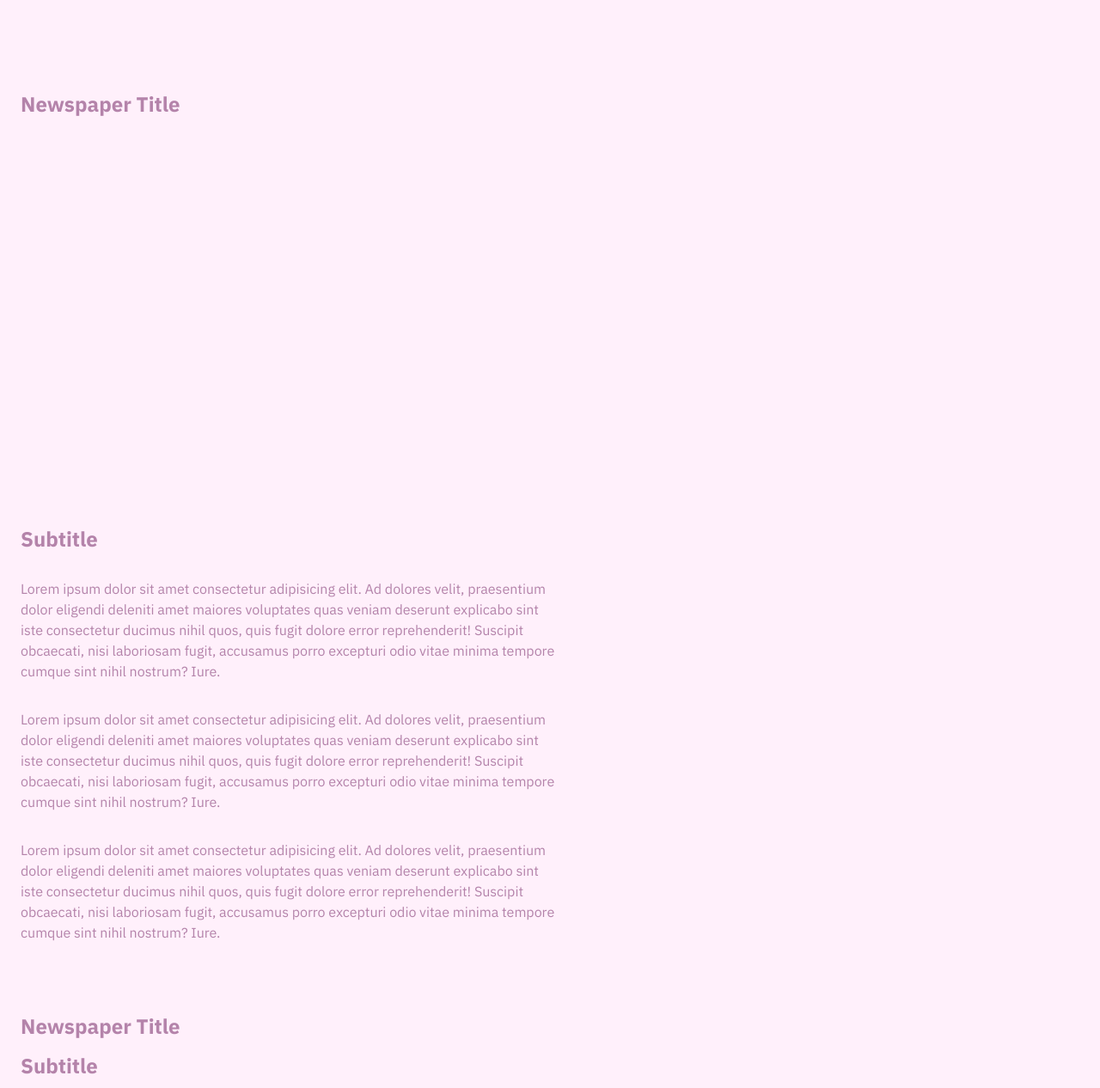
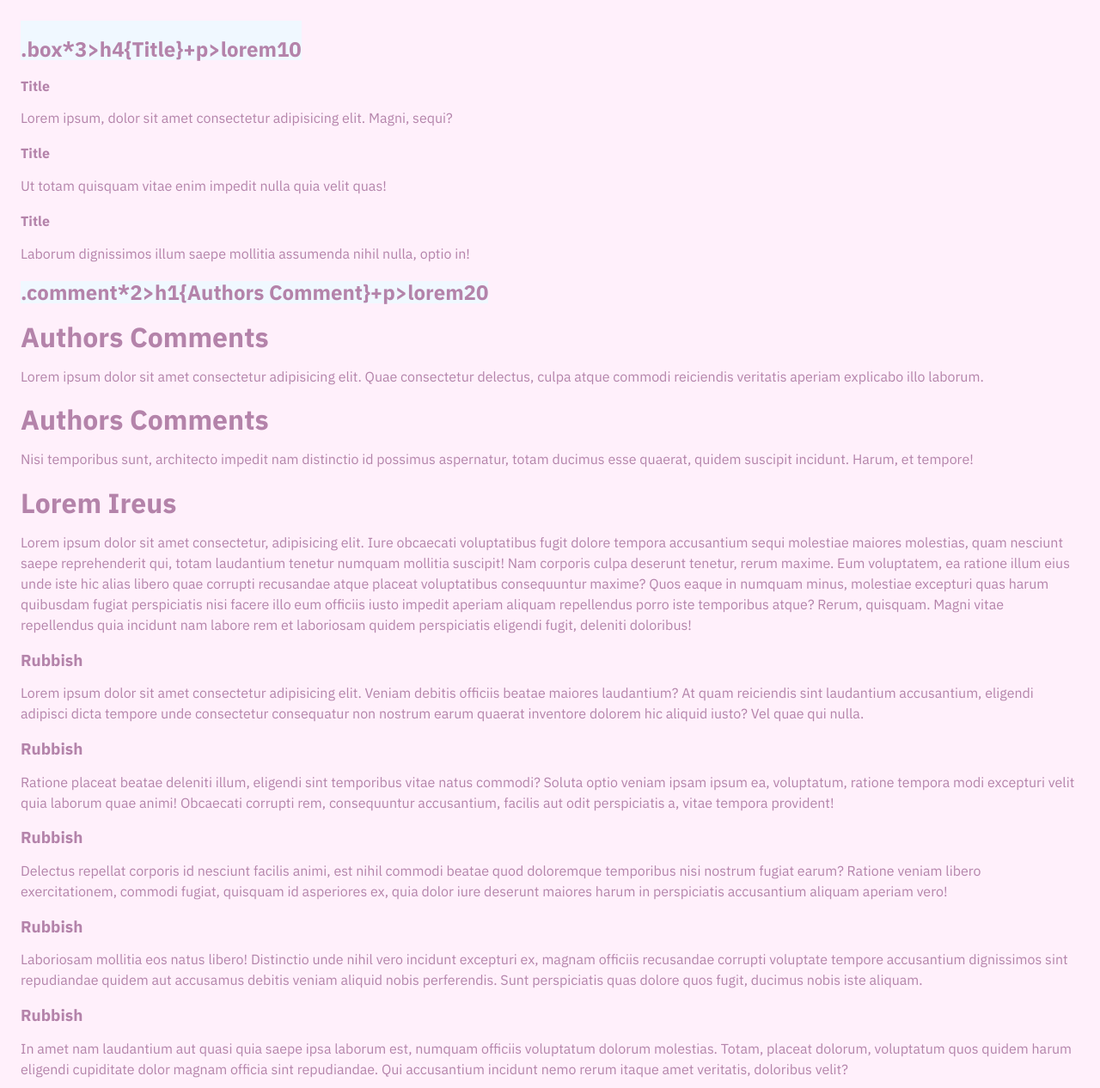
Before and after one commit to zmagdalene/Web-Design-Frameworks, a plain HTML site: page IXD_1/index.html in a window 1280 px wide. Shown: the top 1266 px of the page at 86% size. Drawn offline with Linux system fonts and the light colour scheme.

Commit message:
18th September 14:39

```diff
--- a/IXD_1/css/style.css
+++ b/IXD_1/css/style.css
@@ -136,3 +136,16 @@ article>* {
 p {
 	--flow-space: 2em;
 }
+
+.flex {
+	display: flex;
+}
+
+.instruction {
+	background-color: aliceblue;
+	width: fit-content;
+}
+
+.just-cont {
+	justify-content: center;
+}
--- a/IXD_1/index.html
+++ b/IXD_1/index.html
@@ -1,5 +1,6 @@
 <!doctype html>
 <html lang="en">
+
 <head>
 	<meta charset="UTF-8" />
 	<meta name="viewport" content="width=device-width, initial-scale=1.0" />
@@ -8,13 +9,92 @@
 	<link rel="preconnect" href="https://fonts.gstatic.com" crossorigin />
 	<link rel="preconnect" href="https://fonts.googleapis.com" />
 	<link rel="preconnect" href="https://fonts.gstatic.com" crossorigin />
-		<link
-			href="https://fonts.googleapis.com/css2?family=IBM+Plex+Sans:ital,wght@0,100..700;1,100..700&display=swap"
-			rel="stylesheet"
-		/>
+	<link href="https://fonts.googleapis.com/css2?family=IBM+Plex+Sans:ital,wght@0,100..700;1,100..700&display=swap"
+		rel="stylesheet" />
 	<title>Typesetting 101</title>
 </head>
+
 <body>
+
+	<div class="instruction flex">
+		<h2>.box*3>h4{Title}+p>lorem10</h2>
+	</div>
+
+	<!-- .box*3>h4{Title}+p>lorem10 -->
+
+	<div class="box">
+		<h4>Title</h4>
+		<p>Lorem ipsum, dolor sit amet consectetur adipisicing elit. Magni, sequi?</p>
+	</div>
+	<div class="box">
+		<h4>Title</h4>
+		<p>Ut totam quisquam vitae enim impedit nulla quia velit quas!</p>
+	</div>
+	<div class="box">
+		<h4>Title</h4>
+		<p>Laborum dignissimos illum saepe mollitia assumenda nihil nulla, optio in!</p>
+	</div>
+
+	<div class="instruction">
+		<h2>.comment*2>h1{Authors Comment}+p>lorem20</h2>
+	</div>
+
+	<!-- .comment*2>h1{Authors Comment}+p>lorem20 -->
+
+	<div class="comment">
+		<h1>Authors Comments</h1>
+		<p>Lorem ipsum dolor sit amet consectetur adipisicing elit. Quae consectetur delectus, culpa atque commodi
+			reiciendis veritatis aperiam explicabo illo laborum.</p>
+	</div>
+	<div class="comment">
+		<h1>Authors Comments</h1>
+		<p>Nisi temporibus sunt, architecto impedit nam distinctio id possimus aspernatur, totam ducimus esse quaerat,
+			quidem suscipit incidunt. Harum, et tempore!</p>
+	</div>
+
+	<div class="latinText">
+		<h1>Lorem Ireus</h1>
+		<p>Lorem ipsum dolor sit amet consectetur, adipisicing elit. Iure obcaecati voluptatibus fugit dolore tempora
+			accusantium sequi molestiae maiores molestias, quam nesciunt saepe reprehenderit qui, totam laudantium
+			tenetur numquam mollitia suscipit! Nam corporis culpa deserunt tenetur, rerum maxime. Eum voluptatem, ea
+			ratione illum eius unde iste hic alias libero quae corrupti recusandae atque placeat voluptatibus
+			consequuntur maxime? Quos eaque in numquam minus, molestiae excepturi quas harum quibusdam fugiat
+			perspiciatis nisi facere illo eum officiis iusto impedit aperiam aliquam repellendus porro iste temporibus
+			atque? Rerum, quisquam. Magni vitae repellendus quia incidunt nam labore rem et laboriosam quidem
+			perspiciatis eligendi fugit, deleniti doloribus!</p>
+	</div>
+
+	<section class="group">
+		<h3>Rubbish</h3>
+		<p>Lorem ipsum dolor sit amet consectetur adipisicing elit. Veniam debitis officiis beatae maiores laudantium?
+			At quam reiciendis sint laudantium accusantium, eligendi adipisci dicta tempore unde consectetur consequatur
+			non nostrum earum quaerat inventore dolorem hic aliquid iusto? Vel quae qui nulla.</p>
+	</section>
+	<section class="group">
+		<h3>Rubbish</h3>
+		<p>Ratione placeat beatae deleniti illum, eligendi sint temporibus vitae natus commodi? Soluta optio veniam
+			ipsam ipsum ea, voluptatum, ratione tempora modi excepturi velit quia laborum quae animi! Obcaecati corrupti
+			rem, consequuntur accusantium, facilis aut odit perspiciatis a, vitae tempora provident!</p>
+	</section>
+	<section class="group">
+		<h3>Rubbish</h3>
+		<p>Delectus repellat corporis id nesciunt facilis animi, est nihil commodi beatae quod doloremque temporibus
+			nisi nostrum fugiat earum? Ratione veniam libero exercitationem, commodi fugiat, quisquam id asperiores ex,
+			quia dolor iure deserunt maiores harum in perspiciatis accusantium aliquam aperiam vero!</p>
+	</section>
+	<section class="group">
+		<h3>Rubbish</h3>
+		<p>Laboriosam mollitia eos natus libero! Distinctio unde nihil vero incidunt excepturi ex, magnam officiis
+			recusandae corrupti voluptate tempore accusantium dignissimos sint repudiandae quidem aut accusamus debitis
+			veniam aliquid nobis perferendis. Sunt perspiciatis quas dolore quos fugit, ducimus nobis iste aliquam.</p>
+	</section>
+	<section class="group">
+		<h3>Rubbish</h3>
+		<p>In amet nam laudantium aut quasi quia saepe ipsa laborum est, numquam officiis voluptatum dolorum molestias.
+			Totam, placeat dolorum, voluptatum quos quidem harum eligendi cupiditate dolor magnam officia sint
+			repudiandae. Qui accusantium incidunt nemo rerum itaque amet veritatis, doloribus velit?</p>
+	</section>
+
 	<article class="flow">
 		<h1>Newspaper Title</h1>
 		<!--
@@ -72,4 +152,5 @@
 		</p>
 	</article>
 </body>
+
 </html>
```
Also changed, not shown: 2 other files. Lines whose indentation alone changed are shown as unchanged.
